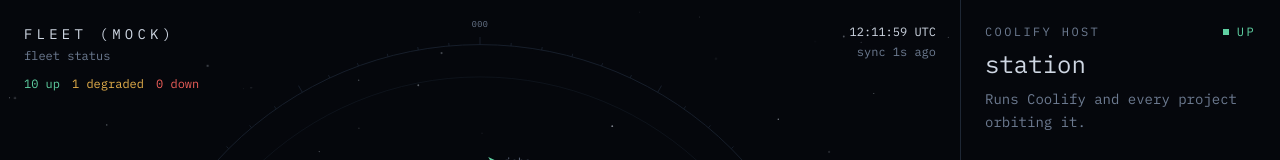
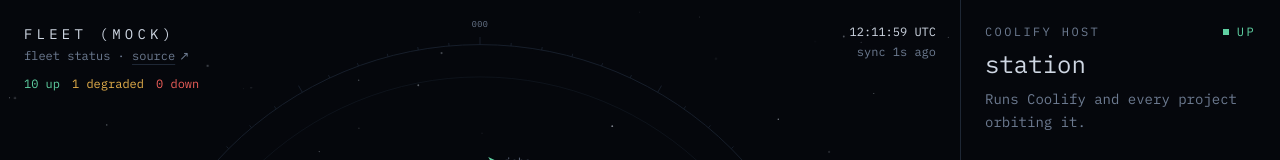
Before and after one commit to 3nd3r1/fleet, a Svelte app: page / in a window 1280 px wide. Shown: the top 160 px of the page. Built offline with nearby package versions, Linux system fonts and the light colour scheme.

Commit message:
feat: link to the source from the header

```diff
--- a/src/App.svelte
+++ b/src/App.svelte
@@ -15,6 +15,8 @@
     import NodePanel from "@/components/NodePanel.svelte";
     import Roster from "@/components/Roster.svelte";
     import Starfield from "@/components/Starfield.svelte";
+
+    const SOURCE_URL = "https://github.com/3nd3r1/fleet";
 
     const fleet = createFleet(
         import.meta.env.VITE_FLEET_SOURCE ??
@@ -106,7 +108,19 @@
                 <h1 class="text-sm tracking-[0.3em] uppercase">
                     {data?.site.title ?? ""}
                 </h1>
-                <p class="mt-1 text-xs text-dim">fleet status</p>
+                <p class="mt-1 text-xs text-dim">
+                    fleet status ·
+                    <a
+                        href={SOURCE_URL}
+                        target="_blank"
+                        rel="noopener noreferrer"
+                        class="group inline-flex gap-1 transition-colors hover:text-ink"
+                        ><span
+                            class="underline decoration-faint underline-offset-4 group-hover:decoration-ink"
+                            >source</span
+                        ><span aria-hidden="true">↗</span></a
+                    >
+                </p>
                 {#if counts}
                     <p class="mt-3 flex gap-3 text-xs tabular-nums">
                         <span class="text-up">{counts.up} up</span>
```
